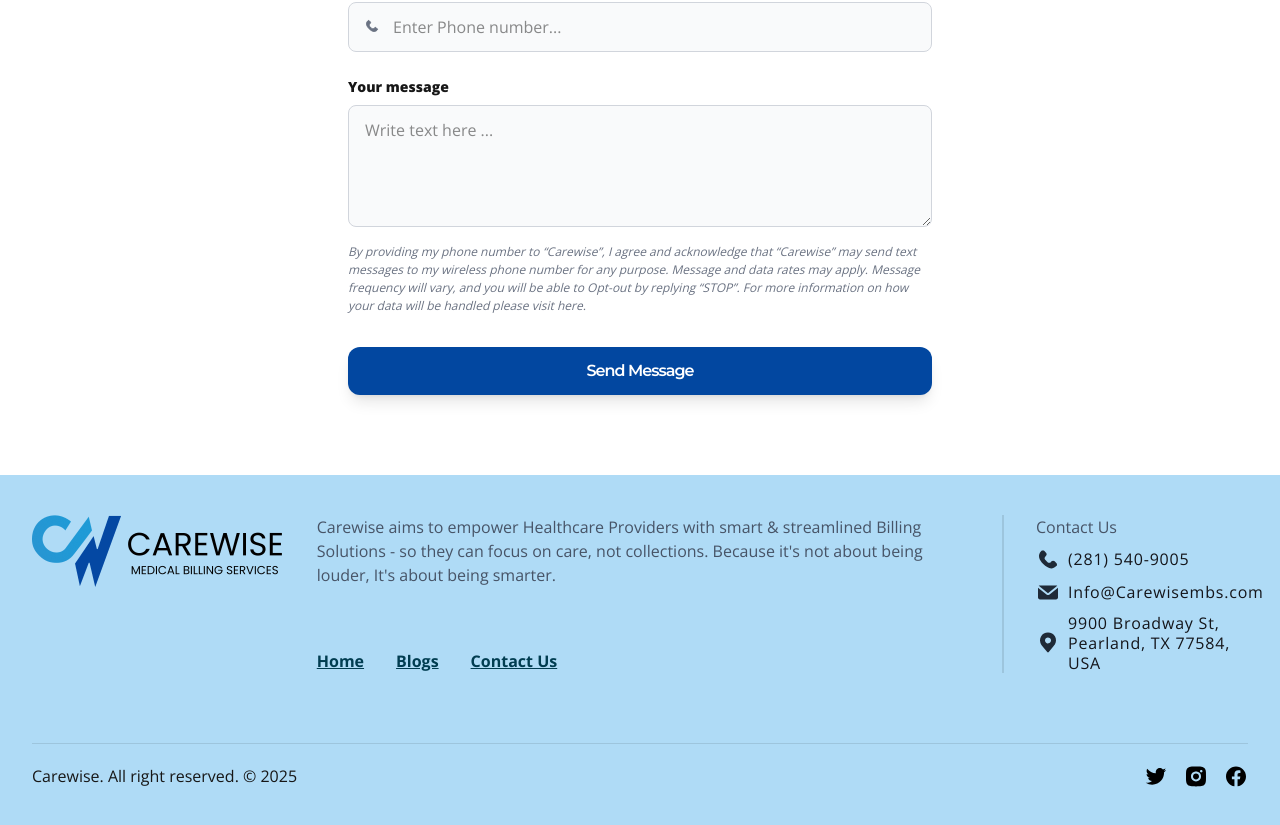
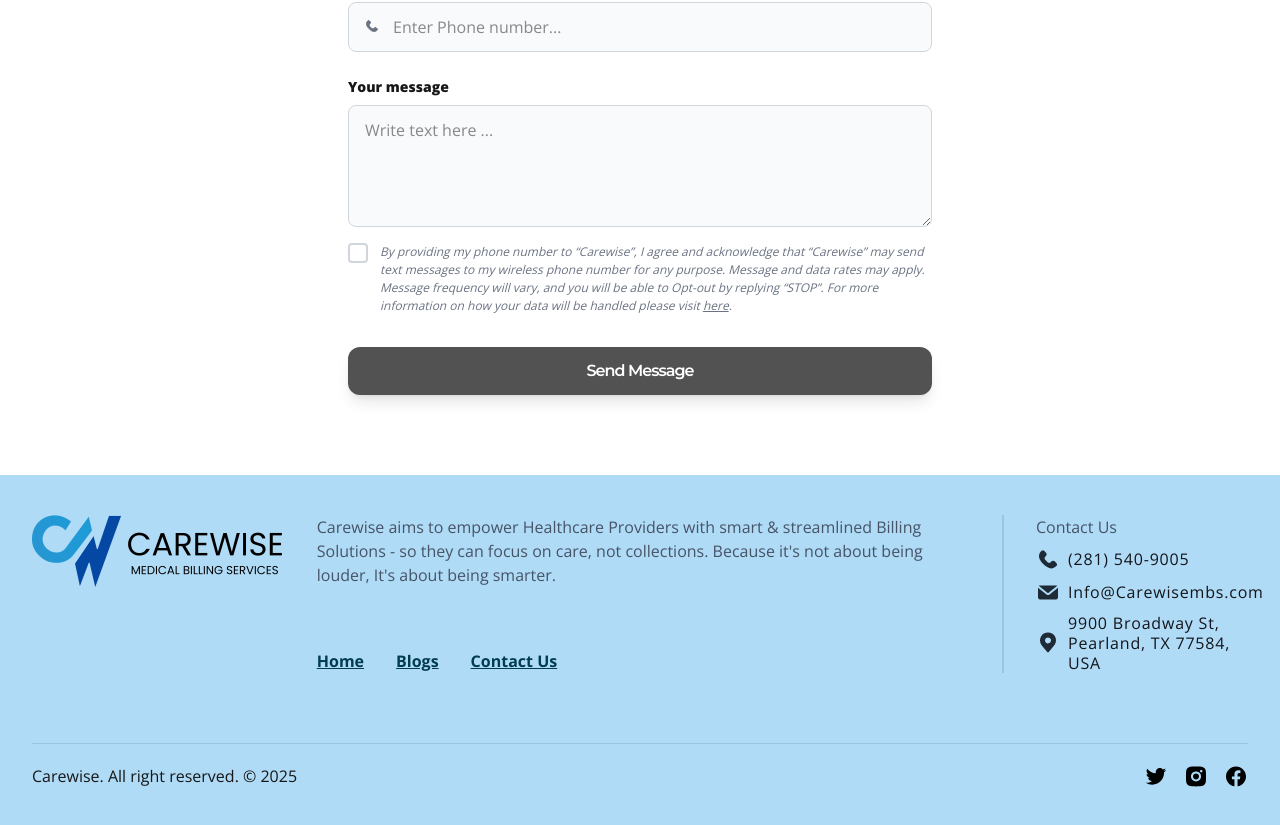
Before and after one commit to ibmaq/carewise-fe, a Next.js app: page /contact in a window 1280 px wide. Shown: the part 1399-2224 px from the top of the page. Built offline with nearby package versions, Linux system fonts and the light colour scheme.

Commit message:
fix: add checkbox for consent and enable submit button in contact form

```diff
--- a/app/(pages)/contact/page.js
+++ b/app/(pages)/contact/page.js
@@ -19,6 +19,7 @@ export default function Page() {
     show: false,
     position: "",
   });
+  const [submitEnabled, setSubmitEnabled] = useState(false);
 
   const handleChange = (e) => {
     const { name, value } = e.target;
@@ -237,18 +238,45 @@ export default function Page() {
               placeholder="Write text here ..."
               className="w-full px-4 py-3 border border-gray-300 rounded-lg focus:outline-none focus:ring-primary focus:border-primary bg-gray-50 focus:bg-white focus:shadow-sm"
             ></textarea>
-            <p className="mt-2 text-xs/normal text-gray-500 italic">
-              By providing my phone number to “Carewise”, I agree and
-              acknowledge that “Carewise” may send text messages to my wireless
-              phone number for any purpose. Message and data rates may apply.
-              Message frequency will vary, and you will be able to Opt-out by
-              replying “STOP”. For more information on how your data will be
-              handled please visit{" "}
-              <Link href="/privacy-policy" className="text-primary">
-                here
-              </Link>
-              .
-            </p>
+            <div className="flex gap-3 items-start mt-2">
+              <label className="flex items-start gap-3 cursor-pointer select-none">
+                <input
+                  type="checkbox"
+                  className="peer sr-only"
+                  checked={submitEnabled}
+                  onChange={() => setSubmitEnabled((prev) => !prev)}
+                />
+                <div className="w-5 h-5 shrink-0 flex items-center justify-center border-2 border-gray-300 rounded transition-colors peer-checked:border-primary peer-checked:bg-primary-blue">
+                  <svg
+                    className="mt-0.5 w-4 h-4 text-white opacity-100 peer-checked:opacity-100 transition-opacity"
+                    xmlns="http://www.w3.org/2000/svg"
+                    viewBox="0 0 20 20"
+                    fill="currentColor"
+                  >
+                    <path
+                      fillRule="evenodd"
+                      d="M16.707 5.293a1 1 0 010 1.414L8.414 15l-4.121-4.121a1 1 0 011.414-1.414L8.414 12.586l7.293-7.293a1 1 0 011.414 0z"
+                      clipRule="evenodd"
+                    />
+                  </svg>
+                </div>
+                <p className="text-xs leading-normal text-gray-500 italic">
+                  By providing my phone number to “Carewise”, I agree and
+                  acknowledge that “Carewise” may send text messages to my
+                  wireless phone number for any purpose. Message and data rates
+                  may apply. Message frequency will vary, and you will be able
+                  to Opt-out by replying “STOP”. For more information on how
+                  your data will be handled please visit{" "}
+                  <Link
+                    href="/privacy-policy"
+                    className="text-primary underline"
+                  >
+                    here
+                  </Link>
+                  .
+                </p>
+              </label>
+            </div>
           </div>
 
           {errorConfig.show && errorConfig.position === "submit" && (
@@ -258,8 +286,12 @@ export default function Page() {
           )}
           <button
             type="submit"
-            onClick={handleSubmit}
-            className="w-full px-4 py-3 mt-2 text-white bg-primary-blue rounded-xl shadow-lg hover:bg-primary-blue focus:outline-none focus:ring-2 focus:ring-primary-blue -tracking-1 font-montserrat font-semibold"
+            onClick={submitEnabled ? handleSubmit : null}
+            className={`w-full px-4 py-3 mt-2 text-white rounded-xl shadow-lg focus:outline-none focus:ring-2  -tracking-1 font-montserrat font-semibold text ${
+              submitEnabled
+                ? "bg-primary-blue focus:ring-primary-blue hover:bg-primary-blue cursor-pointer"
+                : "bg-neutral-600 cursor-not-allowed"
+            }`}
           >
             Send Message
           </button>
```
